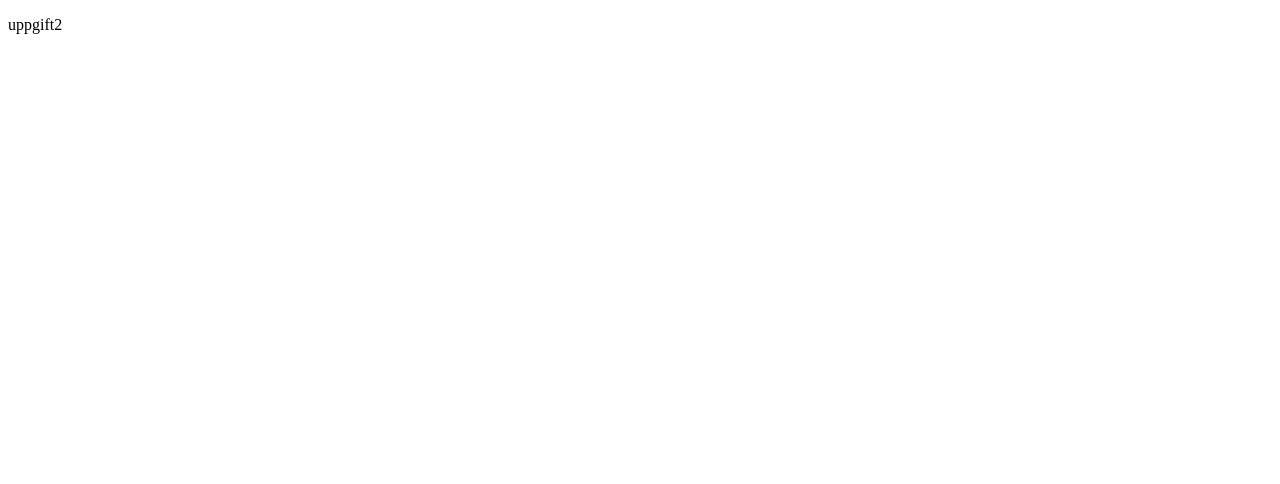
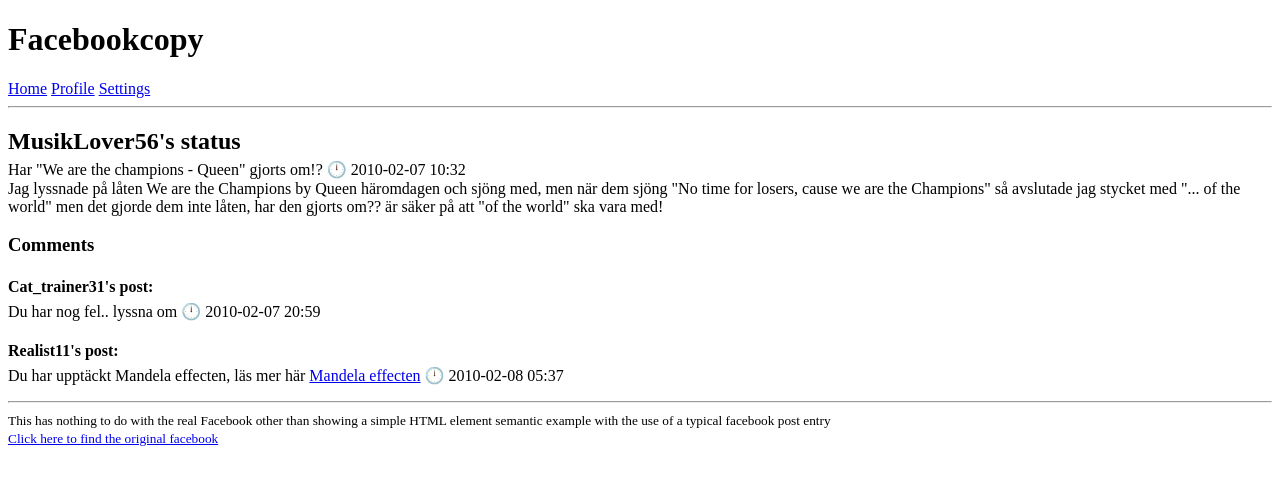
Before and after one commit to GustavMalm/VT17WebutvGustavMalm, a plain HTML site: page assets/page/uppgift2.html in a window 1280 px wide. Drawn offline with Linux system fonts and the light colour scheme.

Commit message:
Uploading assignments 1 - 2
+ Added folder for stylesheets, "style".
+ Added custom stylesheet
+ Updated "index.html"
+ Uploaded 2 assignments

```diff
--- a/assets/page/uppgift2.html
+++ b/assets/page/uppgift2.html
@@ -1,10 +1,62 @@
 <!DOCTYPE html>
-<html>
+<html lang="en">
   <head>
-    <meta charset="utf-8">
-    <title>Uppgift2</title>
+    <title>Facebookcopy</title>
+    <style>
+      p{
+        margin-top: -15px;
+      }
+    </style>
+    <meta charset="UTF-8">
   </head>
   <body>
-    <p>uppgift2</p>
+
+    <header> <!-- Detta skulle jag klassa som en giltig header -->
+      <h1>Facebookcopy</h1>
+    </header>
+    <nav> <!-- Detta skulle jag säga är lämligt ställe för en nav, navigator -->
+      <a href="#home">Home</a>
+      <a href="#profile">Profile</a>
+      <a href="#settings">Settings</a>
+    </nav>
+
+    <hr>
+
+    <article> <!-- Detta är "huvudartikeln" där det viktigaste innehållet ligger. -->
+      <header>  <!-- Ytterliggare en header -->
+        <h2>MusikLover56's status</h2>
+        <p>Har "We are the champions - Queen" gjorts om!? &#128347; <time>2010-02-07 10:32</time> <!-- time är en mer korrekt tag -->
+      </header>
+      <p>
+        Jag lyssnade på låten We are the Champions by Queen häromdagen och sjöng med, men när dem sjöng "No time for losers, cause we are the Champions" så avslutade jag stycket med "... of the world" men det gjorde dem inte låten, har den gjorts om?? är säker på att "of the world" ska vara med!
+      </p>
+      <section> <!-- Detta är en section -->
+        <h3>Comments</h3>
+        <section> <!-- Detta är en section -->
+          <header> <!-- Ytterliggare en header -->
+            <h4>Cat_trainer31's post:</h4>
+          </header>
+          <p>
+            Du har nog fel.. lyssna om &#128347; <time>2010-02-07 20:59</time>  <!-- time är en mer korrekt tag -->
+
+          </p>
+        </section>
+        <section> <!-- Detta är en section -->
+          <header> <!-- Ytterliggare en header -->
+            <h4>Realist11's post:</h4>
+          </header>
+          <p>
+            Du har upptäckt Mandela effecten, läs mer här <a href="https://www.buzzfeed.com/christopherhudspeth/crazy-examples-of-the-mandela-effect-that-will-make-you-ques?utm_term=.jqwGYwq6v1#.qePa790Nvl">Mandela effecten</a> &#128347; <time>2010-02-08 05:37</time> <!-- time är en mer korrekt tag -->
+          </p>
+        </section>
+      </section>
+    </article>
+
+    <hr>
+
+    <footer> <!-- Detta anser jag agera som en giltig footer -->
+      <small>This has nothing to do with the real Facebook other than showing a simple HTML element semantic example with the use of a typical facebook post entry <br>
+        <a href="https://www.facebook.com/">Click here to find the original facebook</a></small>
+    </footer>
   </body>
 </html>
--- /dev/null
+++ b/assets/style/style.css
@@ -0,0 +1,18 @@
+* {
+  margin: 0;
+  padding: 0;
+}
+
+body {
+  font-family: "Open Sans", sans-serif;
+  background-color: lightgrey;
+}
+
+nav {
+  background-color: darkgrey;
+  float: left;
+}
+
+nav ul, li {
+  margin: 15px;
+}
```
Also changed, not shown: assets/page/uppgift1.html (+82 -7 lines), index.html (+41 -7 lines).
